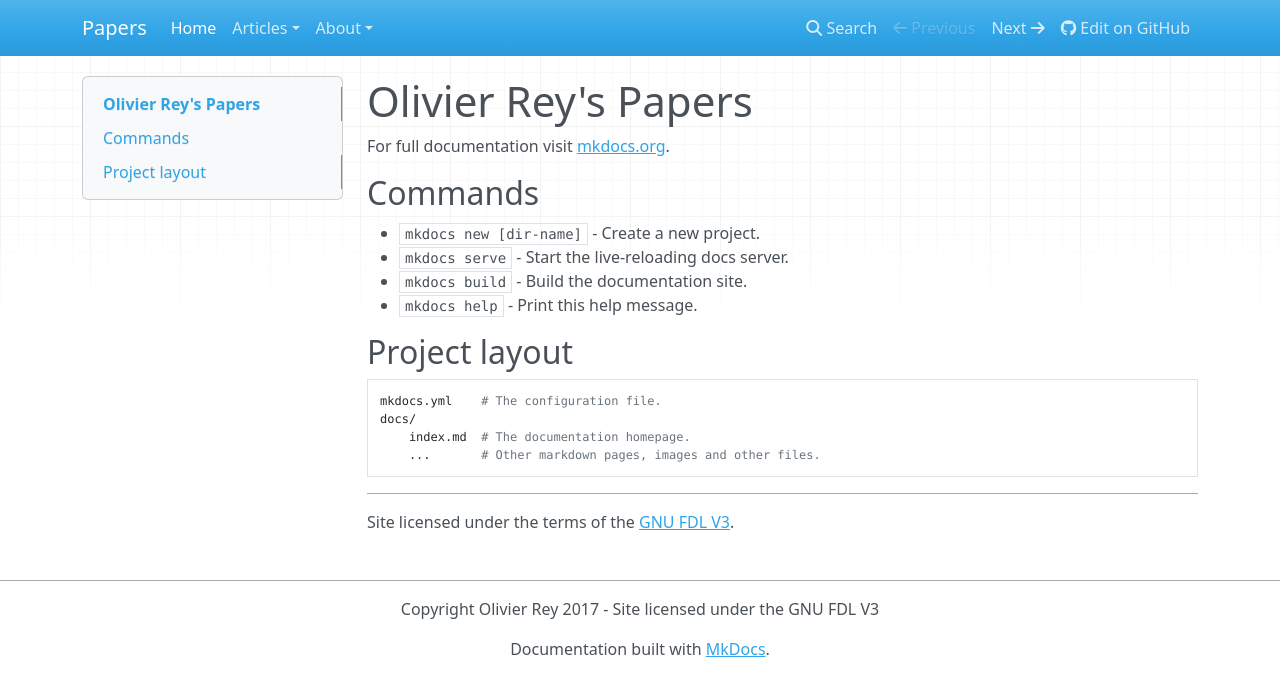
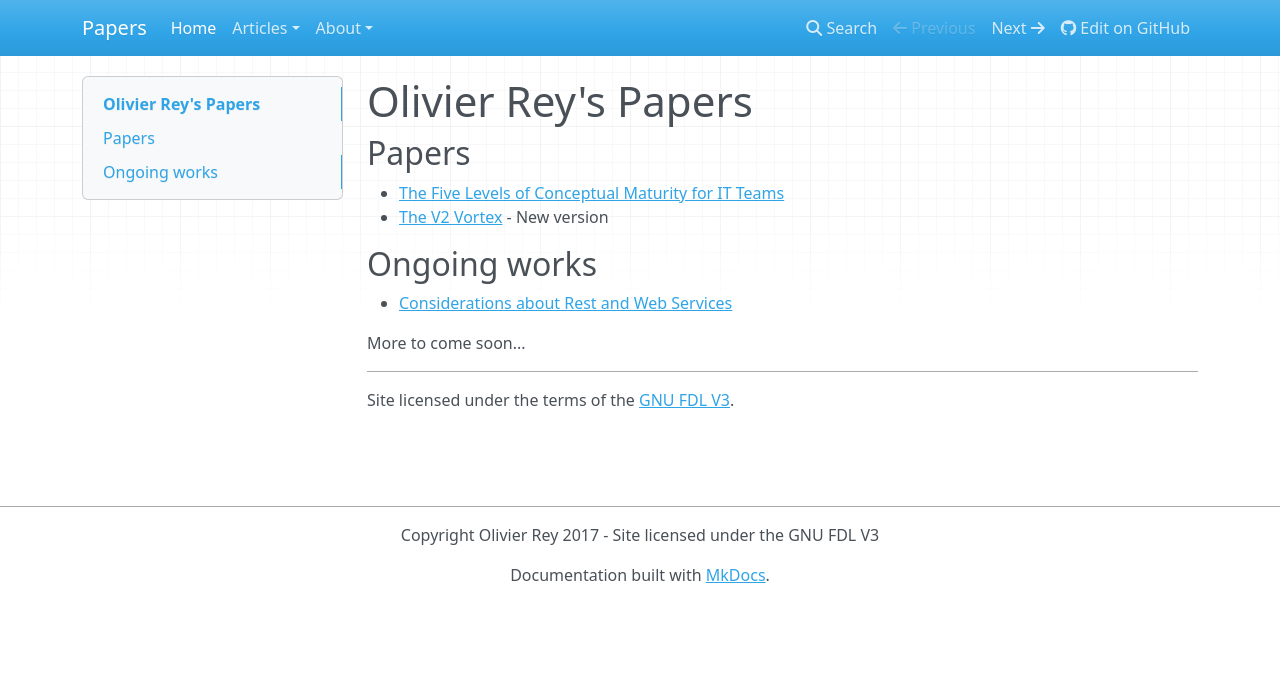
Before and after one commit to orey/papers, an MkDocs documentation site: the page built from docs/index.md, in a window 1280 px wide. Shown: the top 696 px of the page. Built offline with MkDocs 1.6.1, drawn with Linux system fonts in a browser that asks for light colours; nearby versions of some CDN libraries; old or Windows-style settings are respelled for this version of MkDocs.

Commit message:
Changing front page

```diff
--- a/docs/index.md
+++ b/docs/index.md
@@ -1,20 +1,16 @@
 # Olivier Rey's Papers
 
-For full documentation visit [mkdocs.org](http://mkdocs.org).
+## Papers
 
-## Commands
+* [The Five Levels of Conceptual Maturity for IT Teams](articles/five-levels.md)
+* [The V2 Vortex](articles/the-v2-vortex.md) - New version
 
-* `mkdocs new [dir-name]` - Create a new project.
-* `mkdocs serve` - Start the live-reloading docs server.
-* `mkdocs build` - Build the documentation site.
-* `mkdocs help` - Print this help message.
+## Ongoing works
 
-## Project layout
+* [Considerations about Rest and Web Services](about-rest.md)
 
-    mkdocs.yml    # The configuration file.
-    docs/
-        index.md  # The documentation homepage.
-        ...       # Other markdown pages, images and other files.
+More to come soon...
+
 
 ---
 
```
Also changed, not shown: 1 other file.
